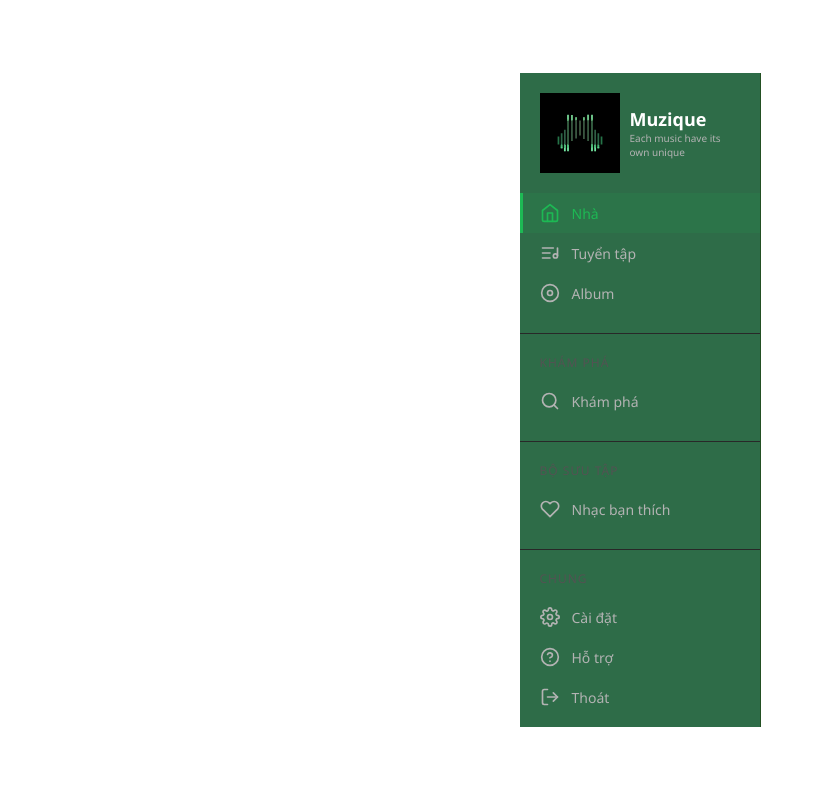
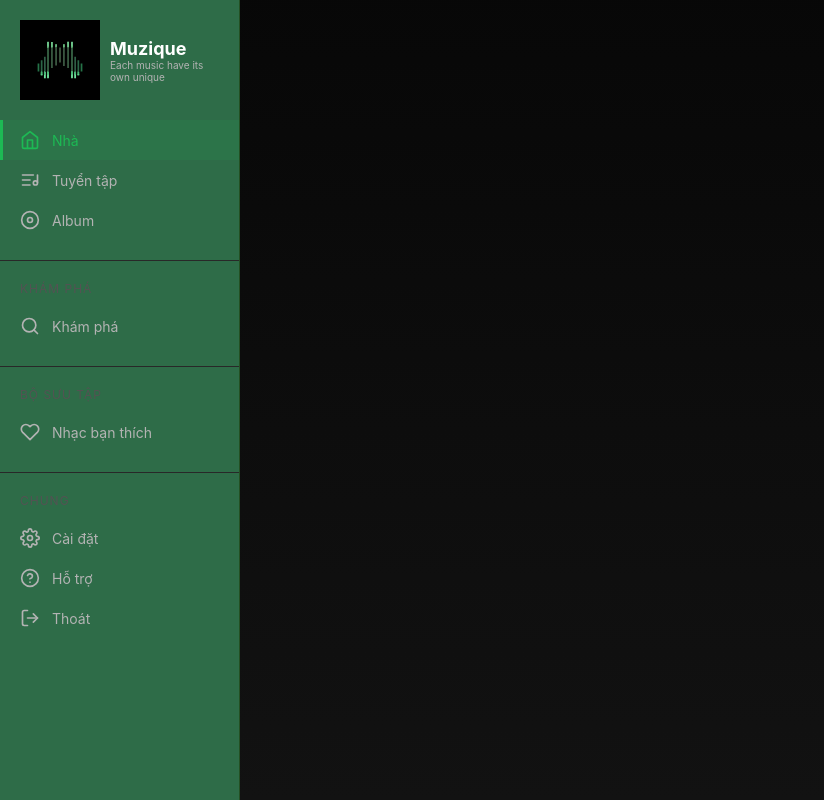
Before and after one commit to minhphuc2544/DevOps-Frontend, a React (Vite) app: page / in a window 1280 px wide. Shown: the whole page, without its empty margins (0-824 px from the left). Built offline with nearby package versions, Linux system fonts and the light colour scheme; no server answers.

Commit message:
fix(development): create App.css and fix the display between menu and home page

```diff
--- a/src/App.jsx
+++ b/src/App.jsx
@@ -1,16 +1,20 @@
 import { Navigate, Route, Routes } from "react-router-dom";
 import Home from "./pages/Home";
 import Menu from "./Menu";
+import "./styles/App.css"
 
 export default function App() {
   const baseURL = import.meta.env.VITE_BASE_URL || '/';
   return (
     <div className="app-container">
        <Menu />
+
+       <div className="content-container">
     <Routes>
       <Route path={`${baseURL}*`} element={<Navigate to={baseURL} />} />
       <Route path={`${baseURL}/`} element={<Home />} />
     </Routes>
+        </div>
     </div>
   )
 }
--- a/src/pages/Home.jsx
+++ b/src/pages/Home.jsx
@@ -29,13 +29,6 @@ export default function Home() {
     <>
       <div
       className={`Home-Page ${(isLoginOpen || isSignupOpen || isForgotPasswordOpen) ? "blur" : ""}`}>
-        <div className='SideBar'>
-          <div className='Sidebar-Header'>
-            <h2>My app</h2>
-          </div>
-          <div className='Menu-TaskBar'>
-          </div>
-        </div>
         <div className='Content'>
           <div className='Lookup-TaskBar'>
             <button className='icon-btn margin-left-40px'>
--- /dev/null
+++ b/src/styles/App.css
@@ -0,0 +1,29 @@
+* {
+    margin: 0;
+    padding: 0;
+    box-sizing: border-box;
+  }
+
+  body {
+    font-family: -apple-system, BlinkMacSystemFont, "Segoe UI", Roboto, Oxygen, Ubuntu, Cantarell, "Open Sans",
+      "Helvetica Neue", sans-serif;
+    background-color: #121212;
+    color: #ffffff;
+    width: 100vw;
+  }
+
+  .app-container {
+    display: flex;
+    height: 100vh;
+    max-width: 100vmax;
+    overflow: hidden;
+  }
+
+  .content-container {
+    flex: 1;
+    width: 100vmax;
+    overflow-y: auto;
+    padding: 15px;
+    background-color: #121212;
+    background-image: linear-gradient(rgba(0, 0, 0, 0.6) 0%, #121212 100%);
+  }
--- a/src/styles/Home.css
+++ b/src/styles/Home.css
@@ -13,7 +13,8 @@ html, body {
     position: relative;
     display: flex;
     height: 100vh;
-    width: 100vw;
+    width: auto;
+    width: auto;
 }
 
 
```
Also changed, not shown: src/pages/home.jsx (+0 -7 lines).
